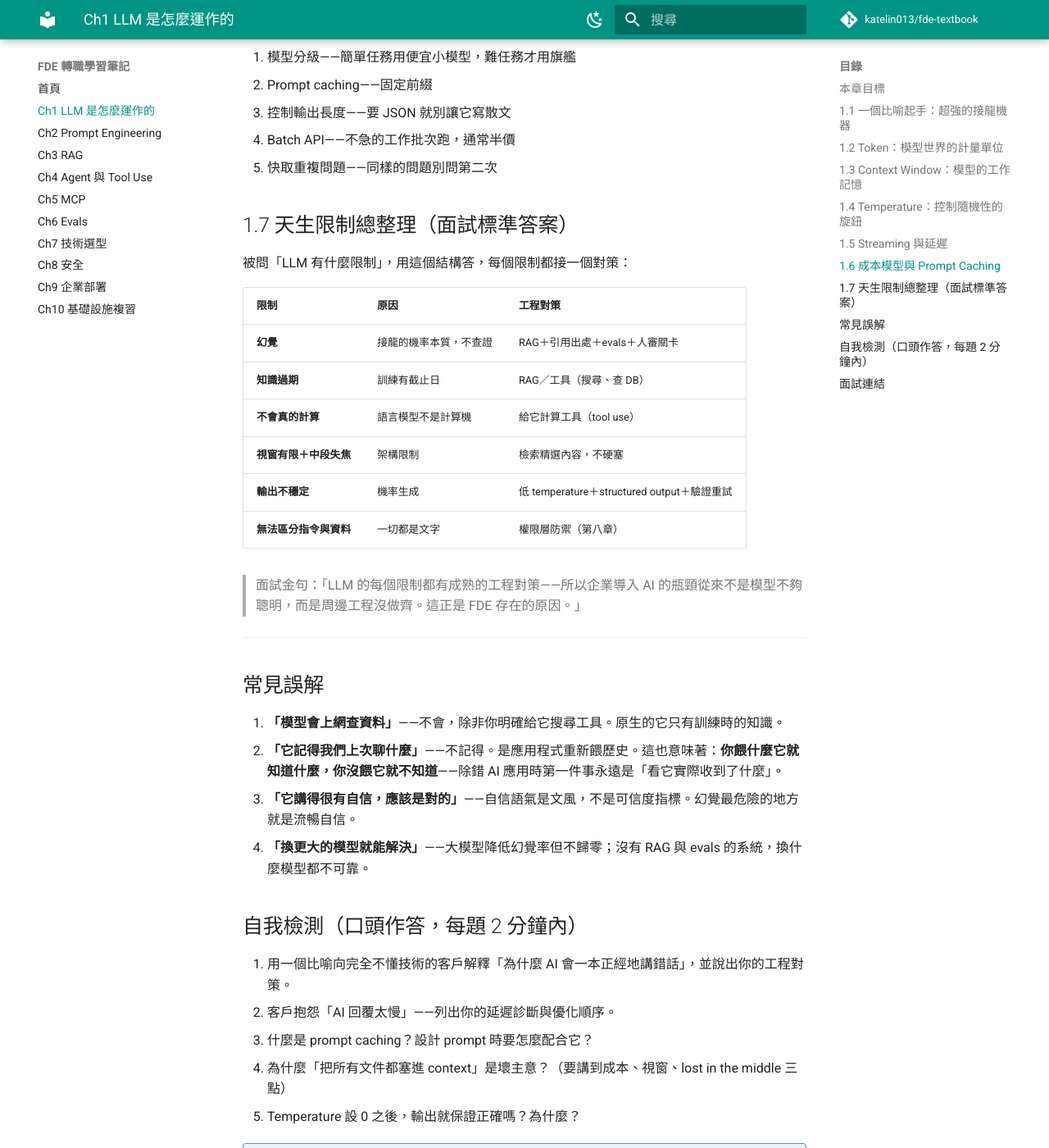
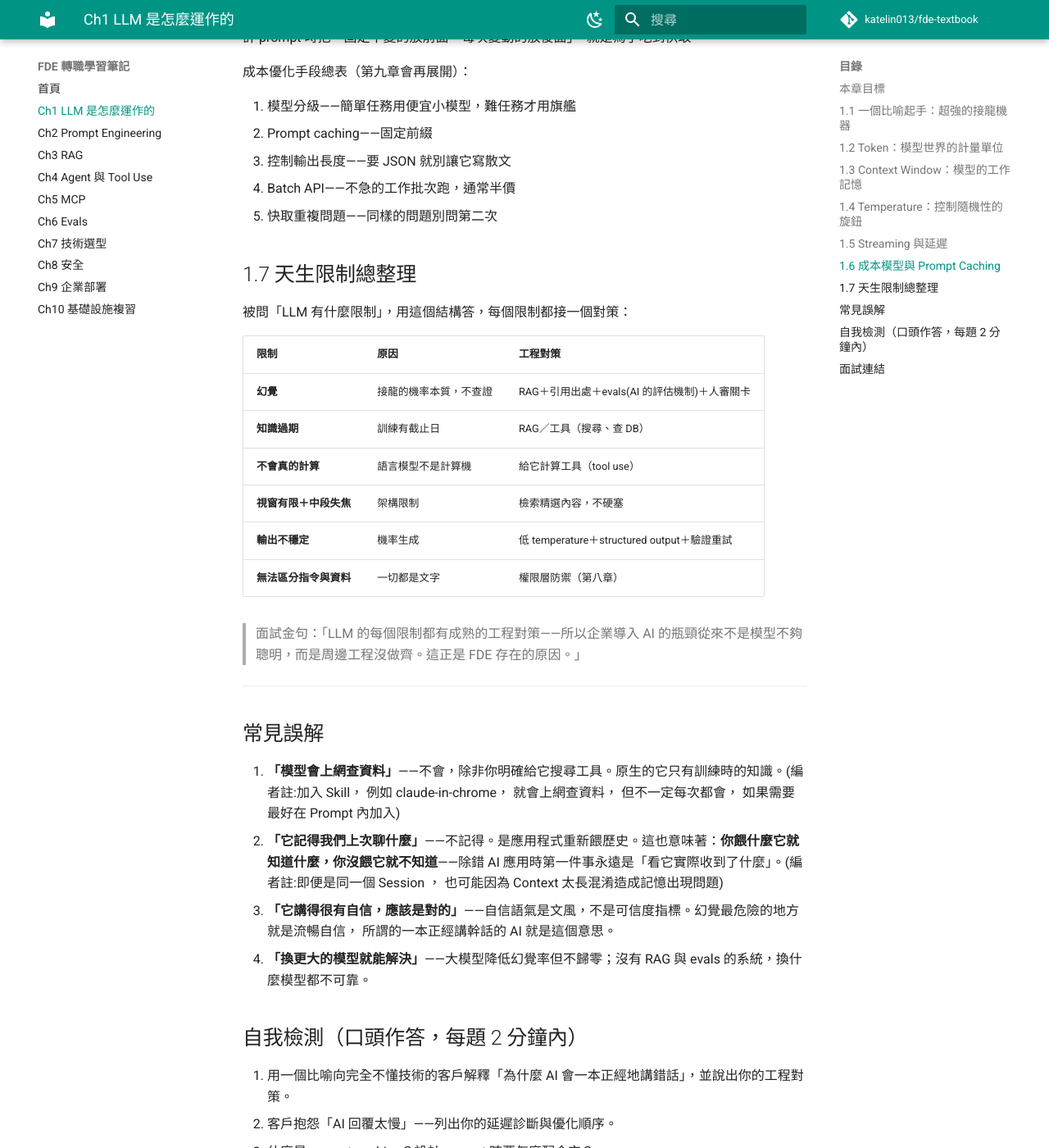
Before and after one commit to katelin013/fde-textbook, an MkDocs documentation site: the page built from docs/ch1-llm-basics.md, in a window 1280 px wide and 1400 px high, scrolled down 2385 px. Shown: the whole window at 82% size. Built offline with MkDocs 1.6.1 and Material for MkDocs 9.7.7, drawn with Linux system fonts in a browser that asks for light colours; comment, search, counter and statistics services are not loaded; some of the changed text lies outside the part shown.

Commit message:
ch1 update

```diff
--- a/docs/ch1-llm-basics.md
+++ b/docs/ch1-llm-basics.md
@@ -2,7 +2,10 @@
 
 ## 本章目標
 
-讀完本章你能：(1) 用白話向客戶解釋 LLM 的運作原理與天生限制；(2) 看懂 API 帳單並知道成本怎麼壓；(3) 回答面試題「LLM 有什麼限制、你怎麼應對」。
+讀完本章你能：
+(1) 用白話向客戶解釋 LLM 的運作原理與天生限制；
+(2) 看懂 API 帳單並知道成本怎麼壓；
+(3) 回答面試題「LLM 有什麼限制、你怎麼應對」。
 
 ---
 
@@ -41,6 +44,7 @@
 1. **長對話會「失憶」**：歷史超過視窗，早期內容被裁掉。解法：摘要壓縮、或把重點存外部再檢索回來。
 2. **「把全公司文件都丟進去」行不通**：量太大、太貴、而且——
 3. **Lost in the middle**：就算塞得下，模型對視窗「中段」內容的注意力較弱，重點放開頭與結尾效果最好。塞愈多雜訊，關鍵資訊愈容易被稀釋。**「塞更多」不等於「答更好」，給對的少量內容勝過給全部**——這是 RAG 的核心哲學，第三章詳談。
+4. 適當的在完成階段性任務的時候就 /clear ， 反而會常常讓接下來的事情進行更順利也更快完成。
 
 ## 1.4 Temperature：控制隨機性的旋鈕
 
@@ -55,7 +59,7 @@
 
 模型逐 token 生成，所以可以**邊生成邊回傳**（streaming）。使用者體驗的關鍵指標是 **TTFT（time to first token，首字延遲）**——使用者看到第一個字的等待時間。總生成時間 10 秒但 TTFT 0.5 秒的體驗，遠好於總時間 5 秒但要黑屏等 5 秒。
 
-企業場景的延遲優化清單（面試常考，記順序）：更小的模型 → streaming → prompt 精簡 → 快取 → 平行化前置步驟（如檢索）。
+企業場景的延遲優化清單：更小的模型 → streaming → prompt 精簡 → 快取 → 平行化前置步驟（如檢索）。
 
 ## 1.6 成本模型與 Prompt Caching
 
@@ -71,13 +75,13 @@
 4. Batch API——不急的工作批次跑，通常半價
 5. 快取重複問題——同樣的問題別問第二次
 
-## 1.7 天生限制總整理（面試標準答案）
+## 1.7 天生限制總整理
 
 被問「LLM 有什麼限制」，用這個結構答，每個限制都接一個對策：
 
 | 限制 | 原因 | 工程對策 |
 |---|---|---|
-| **幻覺** | 接龍的機率本質，不查證 | RAG＋引用出處＋evals＋人審關卡 |
+| **幻覺** | 接龍的機率本質，不查證 | RAG＋引用出處＋evals(AI 的評估機制)＋人審關卡 |
 | **知識過期** | 訓練有截止日 | RAG／工具（搜尋、查 DB） |
 | **不會真的計算** | 語言模型不是計算機 | 給它計算工具（tool use） |
 | **視窗有限＋中段失焦** | 架構限制 | 檢索精選內容，不硬塞 |
@@ -90,9 +94,9 @@
 
 ## 常見誤解
 
-1. **「模型會上網查資料」**——不會，除非你明確給它搜尋工具。原生的它只有訓練時的知識。
-2. **「它記得我們上次聊什麼」**——不記得。是應用程式重新餵歷史。這也意味著：**你餵什麼它就知道什麼，你沒餵它就不知道**——除錯 AI 應用時第一件事永遠是「看它實際收到了什麼」。
-3. **「它講得很有自信，應該是對的」**——自信語氣是文風，不是可信度指標。幻覺最危險的地方就是流暢自信。
+1. **「模型會上網查資料」**——不會，除非你明確給它搜尋工具。原生的它只有訓練時的知識。(編者註:加入 Skill， 例如 claude-in-chrome， 就會上網查資料， 但不一定每次都會， 如果需要最好在 Prompt 內加入)
+2. **「它記得我們上次聊什麼」**——不記得。是應用程式重新餵歷史。這也意味著：**你餵什麼它就知道什麼，你沒餵它就不知道**——除錯 AI 應用時第一件事永遠是「看它實際收到了什麼」。(編者註:即便是同一個 Session ， 也可能因為 Context 太長混淆造成記憶出現問題)
+3. **「它講得很有自信，應該是對的」**——自信語氣是文風，不是可信度指標。幻覺最危險的地方就是流暢自信， 所謂的一本正經講幹話的 AI 就是這個意思。
 4. **「換更大的模型就能解決」**——大模型降低幻覺率但不歸零；沒有 RAG 與 evals 的系統，換什麼模型都不可靠。
 
 ## 自我檢測（口頭作答，每題 2 分鐘內）
```
